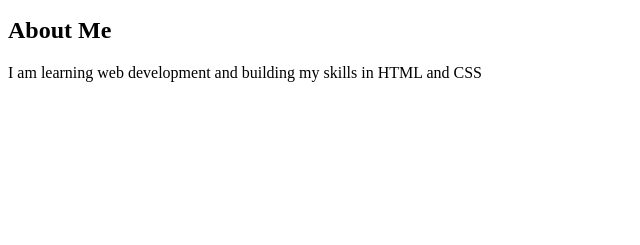
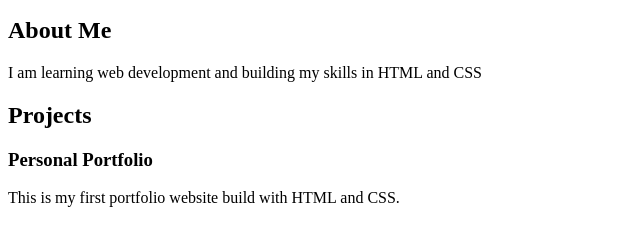
Before and after one commit to Txnvoo1/toni-portfolio, a plain HTML site: page index.html in a window 1280 px wide. Shown: the part 101-346 px from the top of the page, without its empty margins (0-640 px from the left). Drawn offline with Linux system fonts and the light colour scheme.

Commit message:
Enhance portfolio with About Me and Projects sections
Added sections for 'About Me' and 'Projects' in the portfolio.

```diff
--- a/index.html
+++ b/index.html
@@ -6,10 +6,18 @@
 </head>
 
 <body>
+
   <h1>TONI'S Portfolio</h1>
   <p>Welcome to my page</p>
+
   <h2>About Me</h2>
   <p>I am learning web development and building my skills in HTML and CSS</p>
+
+  <h2>Projects</h2>
+
+  <h3>Personal Portfolio</h3>
+  <p>This is my first portfolio website build with HTML and CSS.</p>
+
 </body>
 
 
```
